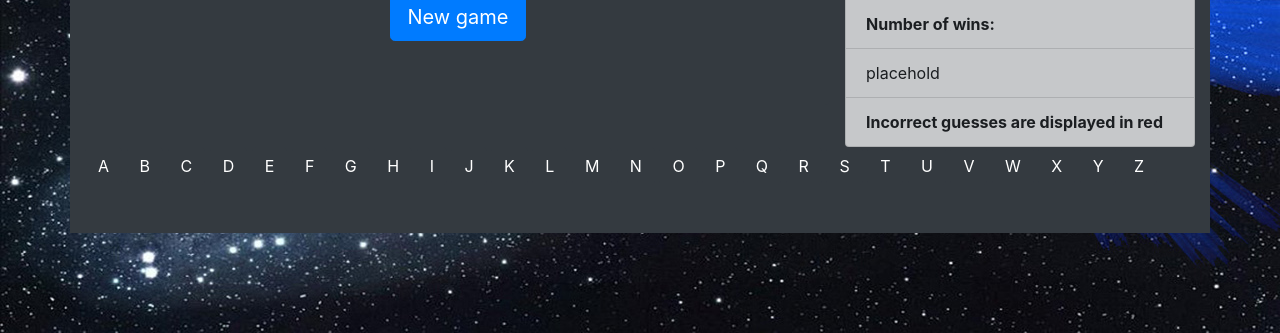
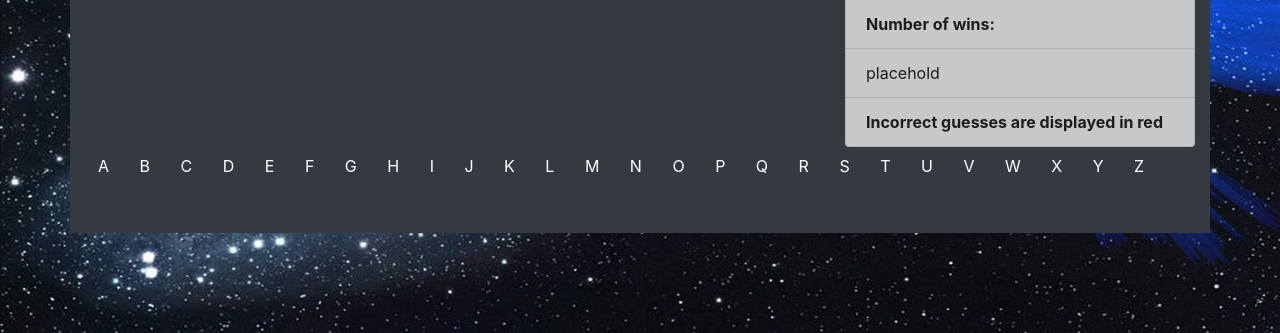
Before and after one commit to ann-leonard/Word-Guess-Game, a plain HTML site: page index.html in a window 1280 px wide. Shown: the part 467-800 px from the top of the page. Drawn offline with nearby package versions, Linux system fonts and the light colour scheme.

Commit message:
fixed missing tag

```diff
--- a/index.html
+++ b/index.html
@@ -32,7 +32,7 @@
         <div id=game class="jumbotron text-center text-white bg-dark  ml-3">
           <h1 class="display-4" id="jumbo">Hello, world!</h1>
 
-          <a  id="resetButton" class="btn btn-primary btn-lg" href="#" role="button">New game</a>
+          <a  id="resetButton" class="btn btn-primary btn-lg" href="#" role="button" hidden= true>New game</a>
         </div>
       </div>
       <div class="col-4 bg-dark">
```
